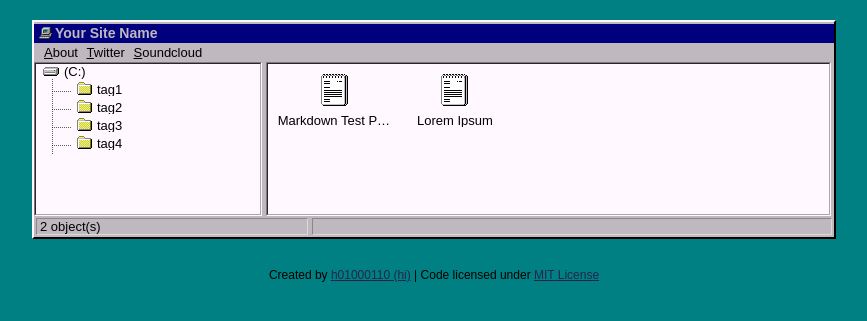
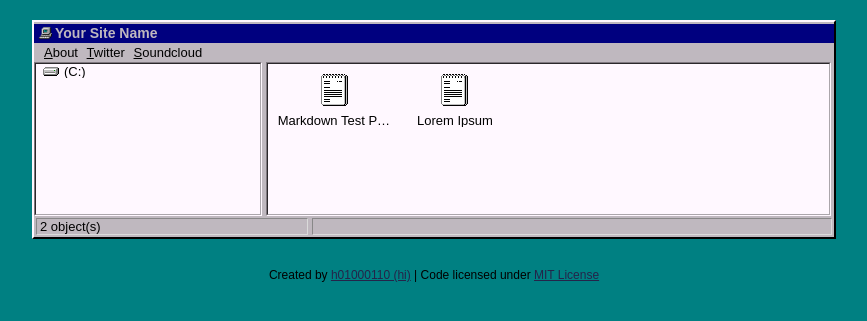
Before and after one commit to itsrishub/itsrishub.github.io, a Jekyll site: the page built from index.html, in a window 1280 px wide. Shown: the top 321 px of the page, without its empty margins (206-1073 px from the left). Built offline with Jekyll 4.4.1, drawn with Linux system fonts in a browser that asks for light colours.

Commit message:
Update default.html

```diff
--- a/_layouts/default.html
+++ b/_layouts/default.html
@@ -32,12 +32,6 @@
 		<div class="tag_list">
 			<ul id="tag-list">
 				<li><a href="/" ><img src="/assets/img/disk.png" />(C:)</a>
-			<ul>
-				{% assign tags = site.tags | sort %}
-				{% for tag in tags %}
-				<li><a href="/tag/{{ tag | first | slugify }}/" title="{{ tag[0] | replace:'-', ' ' }}"><img src="/assets/img/folder.ico" />{{ tag[0] | replace:'-', ' ' }}</a></li>
-				{% endfor %}
-			</ul>
 				</li>
 			</ul>
 		</div>
```
